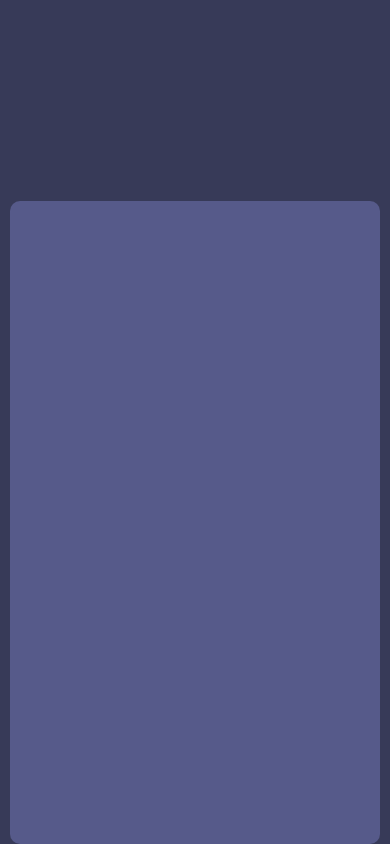
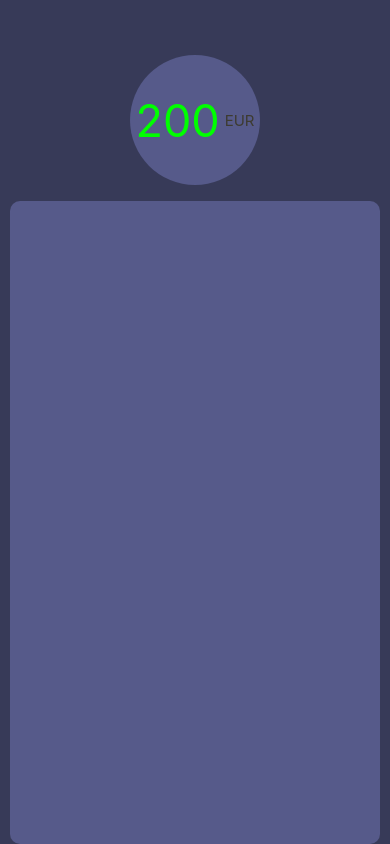
Before and after one commit to SergioDiPietro/PGL_UD3-2, a React Native app: screen / in a window 390 px wide. Built offline with nearby package versions, Linux system fonts and the light colour scheme.

Commit message:
Feat: Creado componente BalanceDisplay, el cual muestra el balance actual en la vista principal.

```diff
--- a/App.js
+++ b/App.js
@@ -1,10 +1,13 @@
-import { StyleSheet, Text, View } from 'react-native';
+import { StyleSheet, View } from 'react-native';
 import Colors from './constants/Colors';
+import { BalanceDisplay } from './components/BalanceDisplay';
 
 export default function App() {
     return (
         <View style={styles.mainContainer}>
-      <View style={styles.balanceContainer}></View>
+            <View style={styles.balanceContainer}>
+                <BalanceDisplay amount={"200"} currency={"EUR"} />
+            </View>
             <View style={styles.transactionListContainer}>
             </View>
         </View>
--- /dev/null
+++ b/components/BalanceDisplay.js
@@ -0,0 +1,39 @@
+import { StyleSheet, View, Text } from 'react-native';
+import Colors from '../constants/Colors';
+
+export const BalanceDisplay = ({ amount, currency }) => {
+    return (
+        <View style={styles.container}>
+            <View style={styles.display}>
+                <Text style={styles.amount}>{amount}</Text>
+                <Text style={styles.currency}>{currency}</Text>
+            </View>
+        </View>
+    )
+}
+
+const styles = StyleSheet.create({
+    container: {
+        flex: 1,
+        alignItems: 'center',
+        justifyContent: 'center'
+    },
+    display: {
+        width: 130,
+        height: 130,
+        flexDirection: 'row',
+        backgroundColor: Colors.primary,
+        borderRadius: 90,
+        alignItems: 'center',
+        justifyContent: 'center',
+    },
+    amount: {
+        color: Colors.positive,
+        fontSize: 45
+    },
+    currency: {
+        color: Colors.accent1,
+        fontSize: 15,
+        marginLeft: 5
+    },
+});
--- a/constants/Colors.js
+++ b/constants/Colors.js
@@ -3,11 +3,15 @@ const lightBlue = '#565A8A'
 const beige = '#E9EDDE'
 const grey = '#3D3B30'
 const yellow = '#E7E247'
+const red = '#FF0000'
+const green = '#00FF00'
 
 export default {
     background: darkBlue,
     primary: lightBlue,
     secondary: beige,
     accent1: grey,
-    accent2: yellow
+    accent2: yellow,
+    positive: green,
+    negative: red
 }
```
Lines whose indentation alone changed are shown as unchanged.
